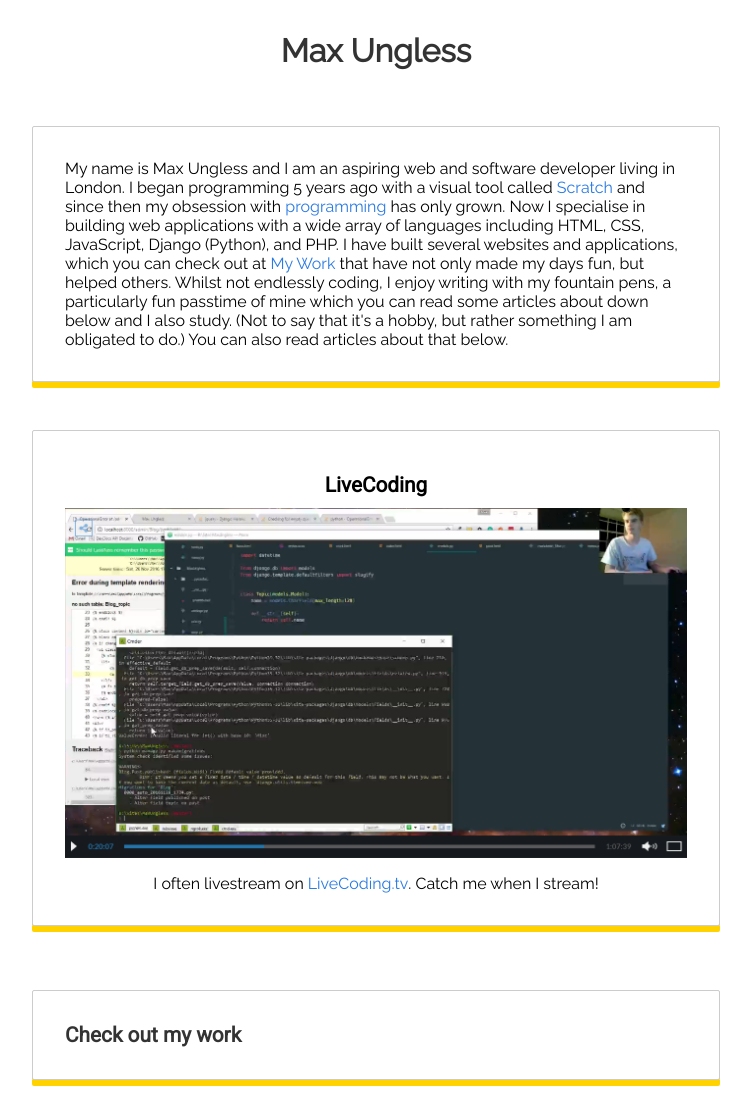
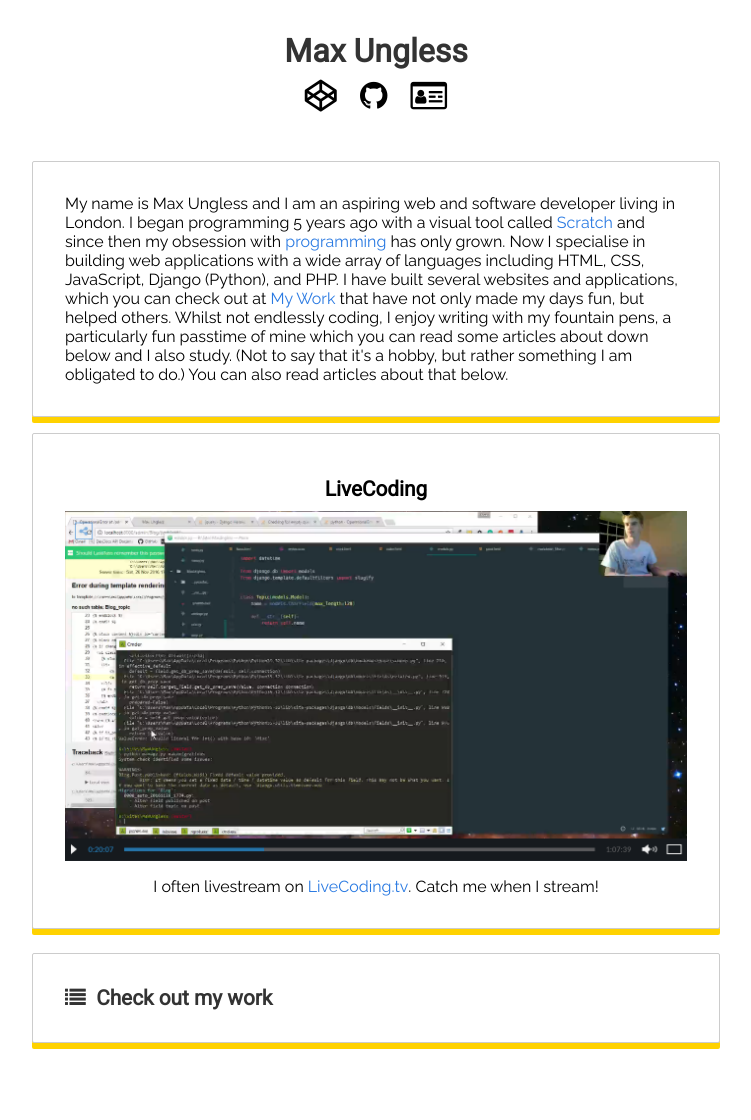
Before and after one commit to MaxTheMonster/MaxUngless, a Django app: page / in a window 1280 px wide. Shown: the whole page, without its empty margins (264-1015 px from the left). After the commit the page ends 1049 px from the top, so only its background shows below. Run offline with Django 3.2, Linux system fonts and the light colour scheme; data that the repository does not hold is empty.

Commit message:
Added Contact and social

```diff
--- a/MaxUngless/urls.py
+++ b/MaxUngless/urls.py
@@ -25,4 +25,5 @@ urlpatterns = [
     url(r'^topics/(?P<user_topic>.+)/', views.topic),
     url(r'^posts/(?P<post_slug>.+)/', views.view_post),
     url(r'^work/', TemplateView.as_view(template_name="Blog/work.html")),
+    url(r'^contact/', TemplateView.as_view(template_name="Blog/contact.html")),
 ]
--- a/static/css/styles.css
+++ b/static/css/styles.css
@@ -116,6 +116,11 @@ pre[class*="language-"] {
 .token.entity {
   cursor: help; }
 
+@keyframes fadeIn {
+  0% {
+    opacity: 0; }
+  100% {
+    opacity: 1; } }
 * {
   margin: 0;
   padding: 0; }
@@ -125,10 +130,55 @@ h1, h2, h3, h4 {
 
 p, li {
   font-family: 'Raleway', sans-serif; }
+  p a, li a {
+    color: #2a7ae2;
+    font-family: Raleway;
+    text-decoration: none;
+    position: relative; }
+  p a:hover, li a:hover {
+    color: #2a7ae2;
+    text-decoration: none !important; }
+  p a:before, li a:before {
+    content: "";
+    position: absolute;
+    width: 100%;
+    height: 1px;
+    bottom: 0;
+    left: 0em;
+    background-color: #FFC107;
+    visibility: hidden;
+    -webkit-transform: scaleX(0);
+    transform: scaleX(0);
+    -webkit-transition: all 0.3s ease-in-out 0s;
+    transition: all 0.3s ease-in-out 0s; }
+  p a:hover:before, li a:hover:before {
+    visibility: visible;
+    -webkit-transform: scaleX(1);
+    transform: scaleX(1); }
+
+.contact h2 {
+  margin-top: 1em;
+  font-weight: normal; }
+  .contact h2 strong {
+    font-weight: bolder; }
+
+#contact {
+  display: none;
+  opacity: 0;
+  position: absolute;
+  top: 5.5em;
+  transition: 0.2s; }
+
+#contact-badge:hover + #contact {
+  display: inline;
+  opacity: 1;
+  transition: 0.3s; }
 
 #title a {
-  color: rgba(0, 0, 0, 0.8); }
+  color: rgba(0, 0, 0, 0.8);
+  text-decoration: none; }
   #title a:hover {
+    text-decoration: underline;
     color: #FFD200; }
 
 #topic_title {
@@ -137,20 +187,19 @@ p, li {
   width: 100%;
   margin-left: 1.5em; }
 
-a {
-  color: #2a7ae2;
-  font-family: Raleway;
-  text-decoration: none; }
-  a:hover {
-    text-decoration: underline;
-    color: black; }
-
 .header {
   padding: 2em;
   text-align: center; }
+  .header h4 {
+    display: inline; }
+  .header i {
+    margin: 0.3em;
+    color: black; }
+    .header i:hover {
+      color: #FFD200; }
 
 .card {
-  margin: 1.5em 2.5em;
+  margin: 0.5em 2.5em;
   flex-grow: 1;
   border-radius: 2px;
   border: 1px solid rgba(0, 0, 0, 0.2);
@@ -212,7 +261,7 @@ a {
         height: 100%; }
   .container .post {
     flex-grow: 1;
-    margin: 2.5em;
+    margin: 1em 2.5em;
     width: 30%; }
     .container .post:hover {
       -webkit-box-shadow: 10px 5px 0px 0px #ffd200;
@@ -268,6 +317,10 @@ a {
         margin-left: 1.5em; }
 
 @media screen and (max-width: 550px) {
+  #contact-badge:hover + #contact {
+    display: none;
+    transition: 0.3s; }
+
   #topic_title {
     margin-left: 0.2em; }
 
--- a/static/scss/styles.scss
+++ b/static/scss/styles.scss
@@ -1,23 +1,95 @@
 @import url('https://fonts.googleapis.com/css?family=Raleway|Roboto');
 @import "prism";
+
+
+// Animations
+
+@keyframes fadeIn {
+  0% {
+    opacity: 0;
+  }
+  100% {
+    opacity: 1;
+  }
+}
+
 
 * {
   margin: 0;
   padding: 0;
 }
+
 h1, h2, h3, h4 {
   font-family: 'Roboto', sans-serif;
 }
 
 p, li {
   font-family: 'Raleway', sans-serif;
+
+  a {
+    color: #2a7ae2;
+    font-family: Raleway;
+    text-decoration: none;
+    position: relative;
+  }
+
+  a:hover {
+    color: #2a7ae2;
+    text-decoration: none !important;
+  }
+  a:before {
+    content: "";
+    position: absolute;
+    width: 100%;
+    height: 1px;
+    bottom: 0;
+    left: 0em;
+    background-color: #FFC107;
+    visibility: hidden;
+    -webkit-transform: scaleX(0);
+    transform: scaleX(0);
+    -webkit-transition: all 0.3s ease-in-out 0s;
+    transition: all 0.3s ease-in-out 0s;
+  }
+
+  a:hover:before {
+    visibility: visible;
+    -webkit-transform: scaleX(1);
+    transform: scaleX(1);
+  }
+}
+
+.contact {
+  h2 {
+    margin-top: 1em;
+    font-weight: normal;
+
+    strong {
+      font-weight: bolder;
+    }
+  }
+}
+#contact {
+  display: none;
+  opacity: 0;
+  position: absolute;
+  top: 5.5em;
+  transition: 0.2s;
+}
+
+#contact-badge:hover + #contact {
+  display: inline;
+  opacity: 1;
+  transition: 0.3s;
 }
 
 #title {
   a {
     color: rgba(0,0,0,0.8);
+    text-decoration: none;
 
     &:hover {
+      text-decoration: underline;
       color: #FFD200;
     }
   }
@@ -30,24 +102,27 @@ p, li {
   margin-left: 1.5em;
 }
 
-a {
-  color: #2a7ae2;
-  font-family: Raleway;
-  text-decoration: none;
-
-  &:hover {
-    text-decoration: underline;
-    color: black;
-  }
-}
 
 .header {
   padding: 2em;
   text-align: center;
+
+  h4 {
+    display: inline;
+  }
+
+  i {
+    margin: 0.3em;
+    color: black;
+
+    &:hover {
+      color: #FFD200;
+    }
+  }
 }
 
 .card {
-  margin: 1.5em 2.5em;
+  margin: 0.5em 2.5em;
   flex-grow: 1;
   border-radius: 2px;
   border: 1px solid rgba(0,0,0,0.2);
@@ -142,7 +217,7 @@ a {
   }
   .post {
     flex-grow: 1;
-    margin: 2.5em;
+    margin: 1em 2.5em;
     width: 30%;
 
     &:hover {
@@ -234,6 +309,10 @@ a {
 }
 
 @media screen and (max-width: 550px) {
+  #contact-badge:hover + #contact {
+    display: none;
+    transition: 0.3s;
+  }
   #topic_title {
     margin-left: 0.2em;
   }
--- a/templates/Blog/base.html
+++ b/templates/Blog/base.html
@@ -7,10 +7,14 @@
   <meta http-equiv="X-UA-Compatible" content="ie=edge">
   <title>Max Ungless {% block title %}{% endblock %}</title>
   <link rel="stylesheet" href="{% static "css/styles.css" %}">
+  <link rel="stylesheet" href="https://maxcdn.bootstrapcdn.com/font-awesome/4.7.0/css/font-awesome.min.css">
 </head>
 <body>
   <div class="header">
     <h1 id="title"><a href="/">Max Ungless</a></h1>
+    <a href="https://codepen.io/MaxUngless/"><i class="fa fa-2x fa-codepen" aria-hidden="true"></i></a>
+    <a href="https://github.com/MaxTheMonster/"><i class="fa fa-2x fa-github" aria-hidden="true"></i></a>
+    <a id="contact-badge" href="/contact/"><i class="fa fa-2x fa-id-card-o" aria-hidden="true"></i></a><h4 id="contact">Contact</h4>
   </div>
   {% block content %}
   {% endblock %}
--- a/templates/Blog/index.html
+++ b/templates/Blog/index.html
@@ -24,7 +24,7 @@
   <div class="post card">
     <a href="/work">
       <div class="inner">
-        <h2>Check out my work</h2>
+        <h2><i class="fa fa-list" aria-hidden="true"></i>&nbsp; Check out my work</h2>
       </div>
     </a>
   </div>
@@ -32,7 +32,7 @@
   <div class="post card">
     <a href="/posts/{{ post.slug }}">
     <div class="inner">
-      <h2>{{ post.title }}</h2>
+      <h2><i class="fa fa-newspaper-o" aria-hidden="true"></i>&nbsp; {{ post.title }}</h2>
       <h4>{{ post.published }}</h4>
     </div>
     </a>
```
Also changed, not shown: templates/Blog/contact.html (added, +15 -0 lines), 1 other file.
